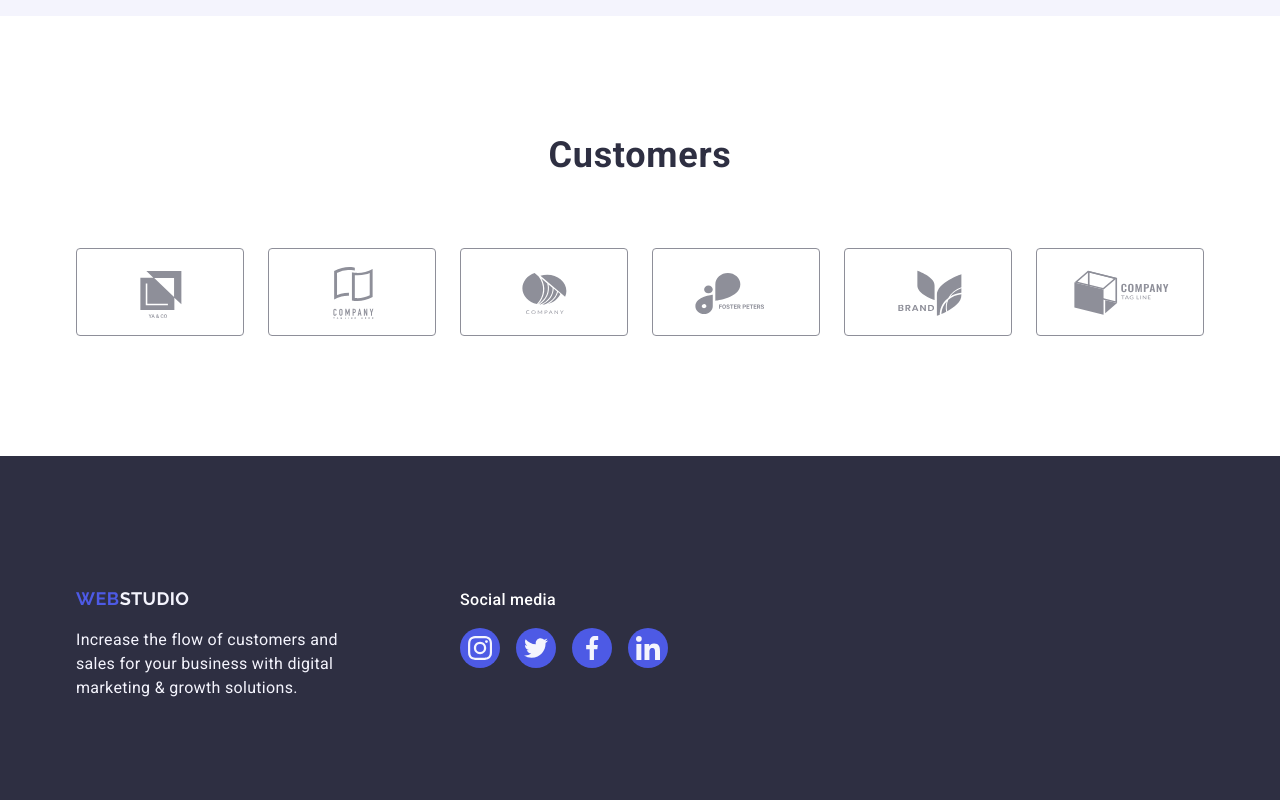
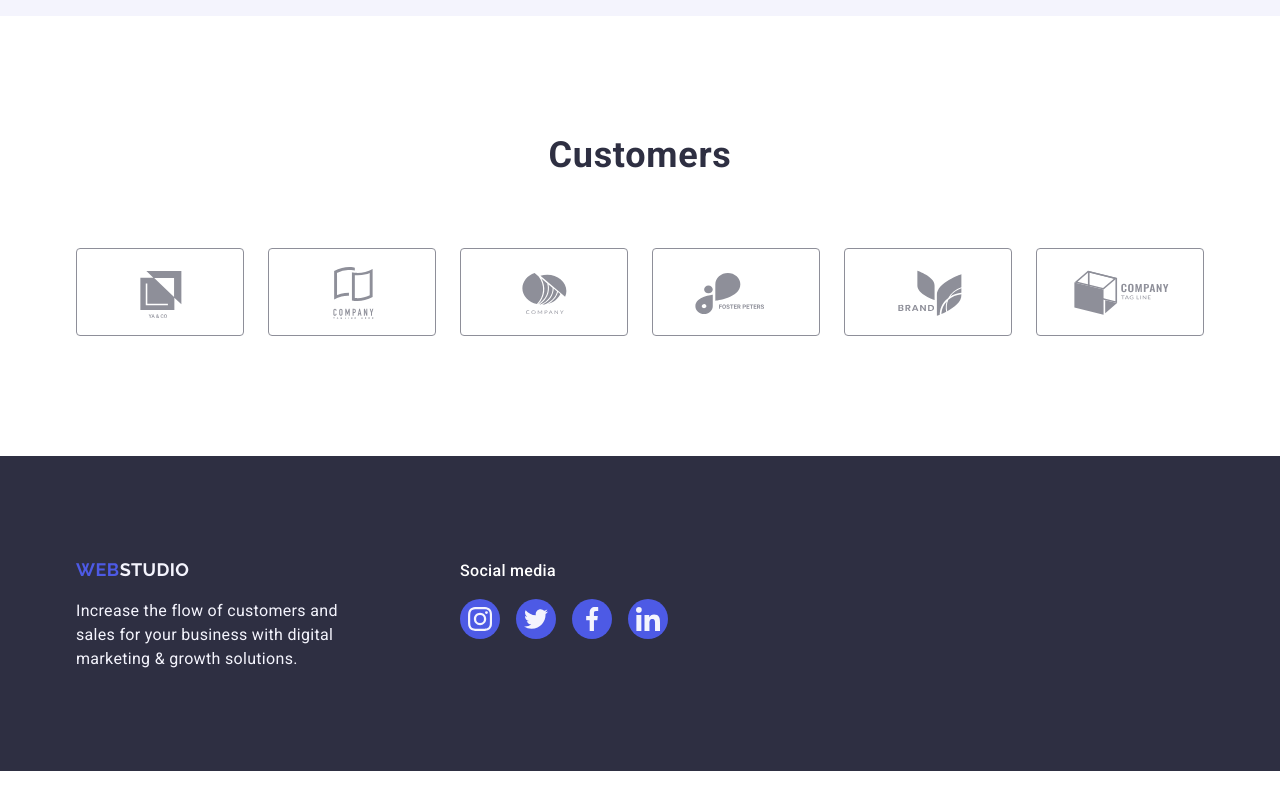
Before and after one commit to RAstik4444/glit-markup-hw-05, a plain HTML site: page index.html in a window 1280 px wide. Shown: the part 2457-3257 px from the top of the page. After the commit the page ends 3228 px from the top, so only its background shows below. Drawn offline with nearby package versions, Linux system fonts and the light colour scheme.

Commit message:
social media

```diff
--- a/css/index.css
+++ b/css/index.css
@@ -555,11 +555,6 @@ h3 {
     padding-bottom: 32px;
 }
 
-.social-media {
-    padding-top: 32px;
-    padding-bottom: 32px;
-}
-
 .team-job {
     letter-spacing: 0.02em;
     line-height: 1.5;
--- a/index.html
+++ b/index.html
@@ -272,7 +272,7 @@
                     &
                     growth solutions.</p>
             </div>
-            <div class="social-media">
+            <div>
                 <p class="paragraf-soc-media">Social media</p>
                 <ul class="list social-footer-ul">
                     <li class="list-icon-li"><a href="#" class="footer-media"><svg width="24" height="24"
```
Also changed, not shown: portfolio.html (+1 -1 lines).
